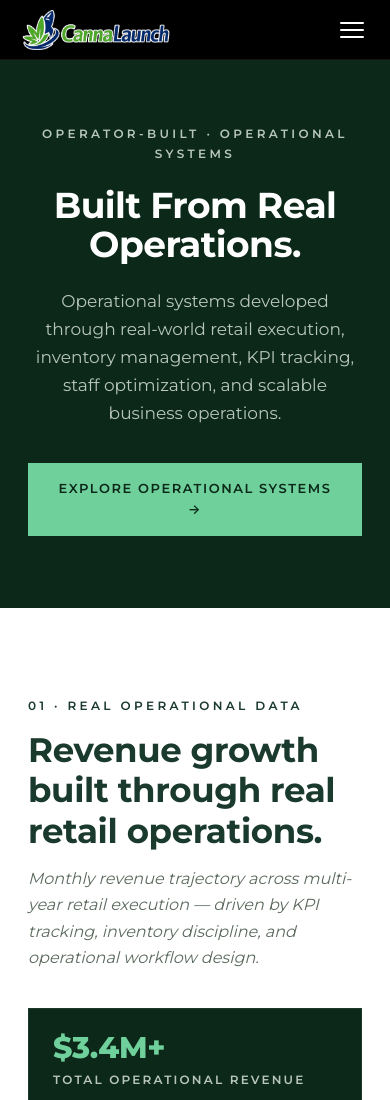
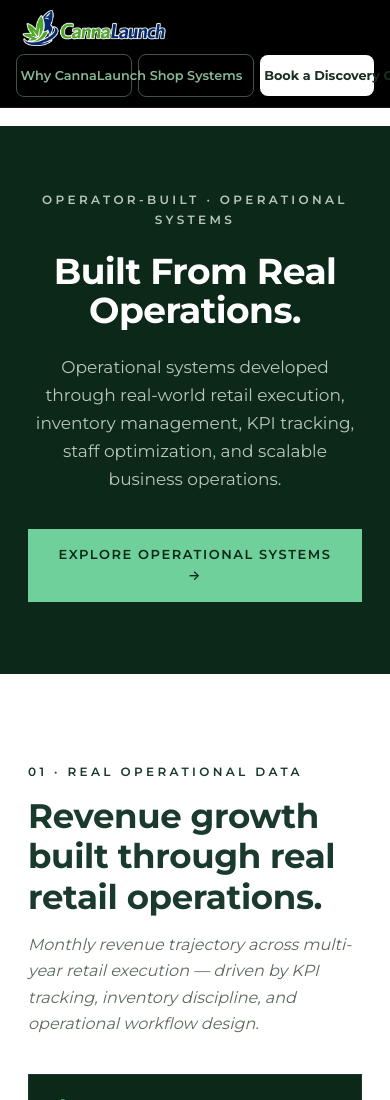
Before and after one commit to gajoar/CannaLaunch2.0, a plain HTML site: page built-from-real-operations.html in a window 390 px wide. Shown: the top 1100 px of the page. Drawn offline with Linux system fonts and the light colour scheme.

Commit message:
Update
Fixed Hamburger menu for phone 2.0

```diff
--- a/built-from-real-operations.html
+++ b/built-from-real-operations.html
@@ -139,72 +139,30 @@
       background: #89b896;
       color: #1a2e20;
     }
-    /* ─── HAMBURGER & MOBILE MENU ──────────────── */
-    /* ─── CHECKBOX TOGGLE (no JS) ──────────────── */
-    #cl-nav-toggle { display: none; }
-    .cl-hamburger {
-      display: none;
-      cursor: pointer;
-      padding: 10px 8px;
-      flex-direction: column;
-      gap: 5px;
-      align-items: center;
-      justify-content: center;
-      flex-shrink: 0;
-      min-width: 44px;
-      min-height: 44px;
-      touch-action: manipulation;
-      -webkit-tap-highlight-color: transparent;
-      position: relative;
-      z-index: 200;
-      user-select: none;
-      -webkit-user-select: none;
-    }
-    .cl-hamburger span {
-      display: block;
-      width: 24px;
-      height: 2px;
-      background: #ffffff;
-      border-radius: 2px;
-      transition: transform 0.25s, opacity 0.2s;
-      transform-origin: center;
-    }
-    #cl-nav-toggle:checked ~ header .cl-hamburger span:nth-child(1) { transform: translateY(7px) rotate(45deg); }
-    #cl-nav-toggle:checked ~ header .cl-hamburger span:nth-child(2) { opacity: 0; transform: scaleX(0); }
-    #cl-nav-toggle:checked ~ header .cl-hamburger span:nth-child(3) { transform: translateY(-7px) rotate(-45deg); }
-    .cl-mobile-menu {
-      display: none;
-      position: fixed;
-      top: 60px;
-      left: 0; right: 0;
-      background: #0a0a0a;
-      border-bottom: 1px solid rgba(255,255,255,0.1);
-      z-index: 99;
-      flex-direction: column;
-      padding: 4px 5% 20px;
-    }
-    #cl-nav-toggle:checked ~ .cl-mobile-menu { display: flex; }
-    .cl-mobile-menu a {
-      display: block;
-      color: rgba(255,255,255,0.85);
-      text-decoration: none;
-      font-size: 1rem;
-      font-weight: 600;
-      padding: 16px 0;
-      border-bottom: 1px solid rgba(255,255,255,0.07);
-      letter-spacing: 0.01em;
-    }
-    .cl-mobile-menu a:last-child { border-bottom: none; }
-    .cl-mobile-menu a.cl-mobile-cta {
-      color: #89b896;
-      font-weight: 700;
-    }
+    /* ─── MOBILE NAV (two-row, always visible) ─── */
     @media (max-width: 600px) {
-      .cl-nav { height: 60px; padding: 0 4%; }
-      .cl-nav-spacer { height: 60px; }
-      .cl-logo img { height: 40px; max-width: 160px; }
-      .cl-nav-links { display: none; }
-      .cl-hamburger { display: flex; }
+      .cl-nav {
+        height: auto;
+        padding: 10px 4% 10px;
+        flex-wrap: wrap;
+        gap: 8px;
+        align-items: center;
+      }
+      .cl-nav-spacer { height: 126px; }
+      .cl-logo img { height: 36px; max-width: 160px; }
+      .cl-nav-links {
+        display: flex;
+        flex-wrap: wrap;
+        width: 100%;
+        gap: 6px;
+      }
+      .cl-nav-links a {
+        flex: 1;
+        text-align: center;
+        padding: 10px 4px;
+        font-size: 0.8rem;
+        min-width: 0;
+      }
     }
     body {
       font-family: 'Montserrat', system-ui, -apple-system, Segoe UI, Roboto, Helvetica, Arial, sans-serif;
@@ -600,7 +558,6 @@
   <!-- ============ TOP NAV ============ -->
 
 
-  <input type="checkbox" id="cl-nav-toggle" />
   <!-- NAV -->
   <header class="cl-nav">
     <a class="cl-logo" href="index.html" aria-label="CannaLaunch home">
@@ -613,14 +570,9 @@
       <a href="cannalaunch_shop.html">Shop Systems</a>
       <a href="mailto:cannalaunch@gmail.com" class="cl-nav-cta">Book a Discovery Call</a>
     </nav>
-    <label class="cl-hamburger" for="cl-nav-toggle" aria-label="Toggle navigation menu"><span></span><span></span><span></span></label>
   </header>
   <div class="cl-nav-spacer"></div>
-  <div class="cl-mobile-menu" id="cl-mobile-menu">
-    <a href="built-from-real-operations.html">Why CannaLaunch</a>
-    <a href="cannalaunch_shop.html">Shop Systems</a>
-    <a href="mailto:cannalaunch@gmail.com" class="cl-mobile-cta">Book a Discovery Call</a>
-  </div>
+
 
 <!-- ============ SECTION 1 · HERO ============ -->
   <section class="cl-hero">
```
